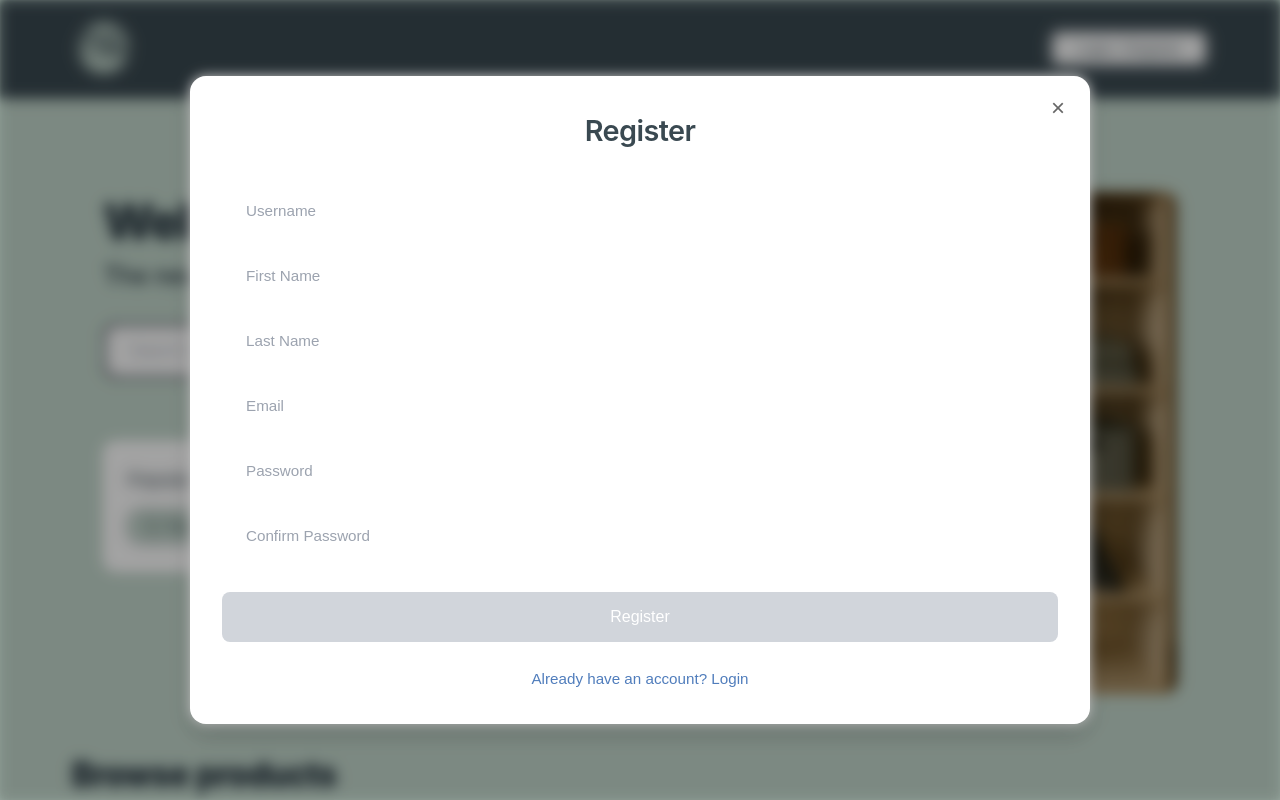
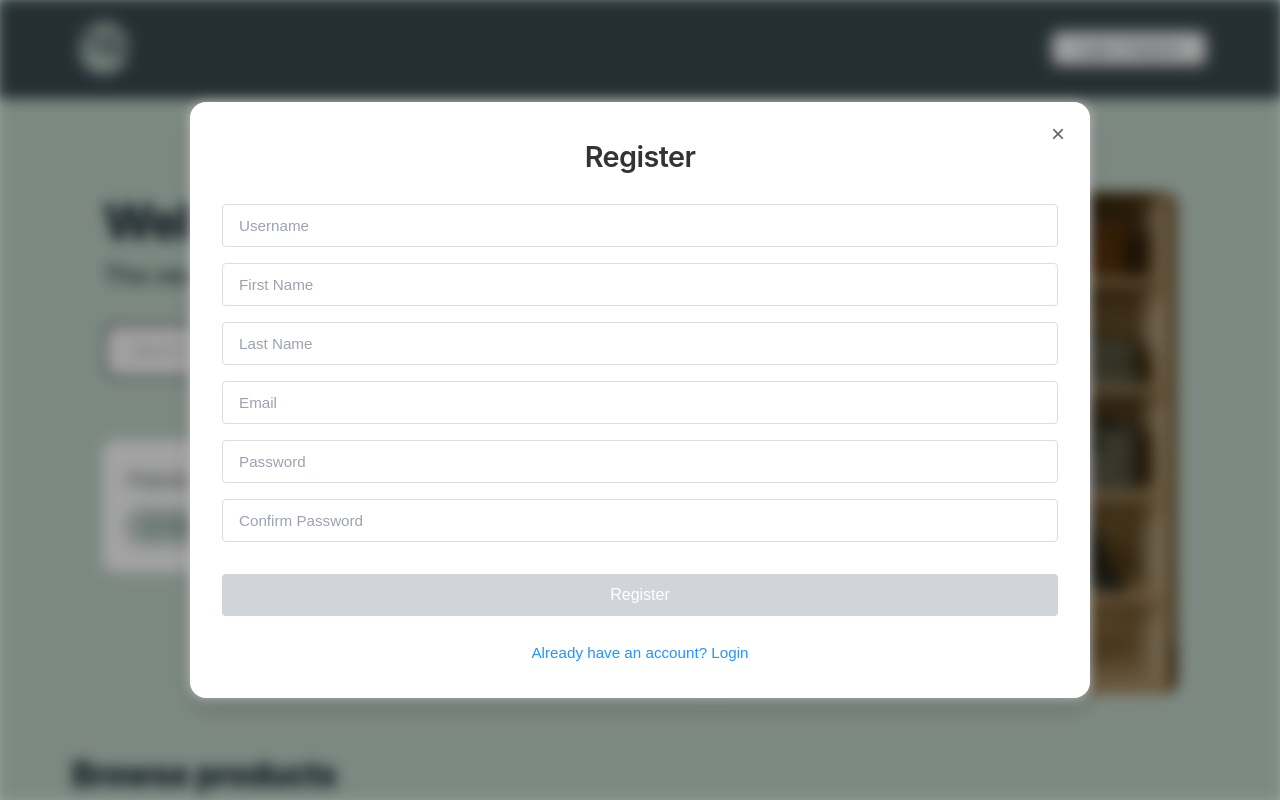
Before and after one commit to ntnu-blackandbrown/clozet, a Vue app in the folder frontend/: page /register in a window 1280 px wide. Shown: the top 800 px of the page. Built offline with nearby package versions, Linux system fonts and the light colour scheme; no server answers.

Commit message:
handle registering of user and forgot password view works properly

```diff
--- a/frontend/src/stores/AuthStore.ts
+++ b/frontend/src/stores/AuthStore.ts
@@ -77,13 +77,16 @@ export const useAuthStore = defineStore('auth', () => {
     firstName: string,
     lastName: string,
   ) => {
+    console.log("In request register now, sending data to backend")
     try {
       loading.value = true
       await axios.post('/api/auth/register', { username, password, email, firstName, lastName })
       return { success: true, message: 'Registration successful' }
+      console.log("Registration successful")
     } catch (error) {
       console.error('Registration error:', error)
       return { success: false, message: 'Registration failed' }
+      console.log("Registration failed")
     } finally {
       loading.value = false
     }
--- a/frontend/src/views/ForgotPasswordView.vue
+++ b/frontend/src/views/ForgotPasswordView.vue
@@ -68,7 +68,7 @@ import { ref, computed } from 'vue'
 import { useRouter } from 'vue-router'
 import { useField, useForm } from 'vee-validate'
 import * as yup from 'yup'
-
+import axios from '@/api/axios'
 const router = useRouter()
 const isLoading = ref(false)
 const error = ref(false)
@@ -128,7 +128,10 @@ const submit = handleSubmit(async (values) => {
     // })
 
     // Simulating API call for now
-    await new Promise(resolve => setTimeout(resolve, 1000))
+    await axios.post('/api/me/change-password', {
+      currentPassword: values.currentPassword,
+      newPassword: values.newPassword
+    })
 
     success.value = true
     message.value = 'Password has been updated successfully.'
--- a/frontend/src/views/LoginRegisterView.vue
+++ b/frontend/src/views/LoginRegisterView.vue
@@ -5,6 +5,7 @@ import * as yup from 'yup'
 import { useAuthStore } from '@/stores/AuthStore'
 import BaseModal from '@/components/modals/BaseModal.vue'
 import { useRouter } from 'vue-router'
+import axios from '@/api/axios'
 
 const router = useRouter()
 const authStore = useAuthStore()
@@ -19,6 +20,7 @@ const props = defineProps({
     default: 'login',
   },
 })
+
 const isLogin = ref(props.initialMode === 'login')
 const isSubmitting = ref(false)
 const statusMessage = ref('')
@@ -36,6 +38,7 @@ const formTitle = computed(() => {
   }
   return isLogin.value ? 'Login' : 'Register'
 })
+
 const toggleText = computed(() =>
   isLogin.value ? 'Need an account? Register' : 'Already have an account? Login',
 )
@@ -71,6 +74,14 @@ const { handleSubmit, errors, resetForm } = useForm({
   validationSchema: currentSchema,
 })
 
+// Define form fields with validation
+const { value: username, errorMessage: usernameError } = useField('username')
+const { value: password, errorMessage: passwordError } = useField('password')
+const { value: confirmPassword, errorMessage: confirmPasswordError } = useField('confirmPassword')
+const { value: firstName, errorMessage: firstNameError } = useField('firstName')
+const { value: lastName, errorMessage: lastNameError } = useField('lastName')
+const { value: email, errorMessage: emailError } = useField('email')
+
 const isFormValid = computed(() => {
   if (isLogin.value) {
     return !errors.value.username && !errors.value.password && username.value && password.value
@@ -91,13 +102,6 @@ const isFormValid = computed(() => {
     )
   }
 })
-
-const { value: username, errorMessage: usernameError } = useField('username')
-const { value: password, errorMessage: passwordError } = useField('password')
-const { value: confirmPassword, errorMessage: confirmPasswordError } = useField('confirmPassword')
-const { value: firstName, errorMessage: firstNameError } = useField('firstName')
-const { value: lastName, errorMessage: lastNameError } = useField('lastName')
-const { value: email, errorMessage: emailError } = useField('email')
 
 const toggleForm = () => {
   isLogin.value = !isLogin.value
@@ -138,6 +142,7 @@ const submit = handleSubmit(async (values) => {
       }
     } else {
       // Direct registration with correct endpoint
+      console.log("Registering now")
       const userData = {
         username: values.username,
         email: values.email,
@@ -146,26 +151,15 @@ const submit = handleSubmit(async (values) => {
         lastName: values.lastName,
         role: 'USER',
       }
+      console.log("userData", userData)
+      console.log("Sending request now")
 
-      debugInfo.value = `POST til /api/users/register med ${JSON.stringify(userData)}`
+      debugInfo.value = `POST til /api/auth/register med ${JSON.stringify(userData)}`
 
-      const response = await (values.username,
-      values.password,
-      values.email,
-      values.firstName,
-      values.lastName)
+      const response = await authStore.register(userData.username, userData.password, userData.email, userData.firstName, userData.lastName)
 
-      if (response.data) {
-        statusMessage.value = `Registrering vellykket! Velkommen, ${response.data.username}`
-        statusType.value = 'success'
-
-        // Auto-login with new credentials
-        const loginResult = await authStore.login(values.username, values.password)
-        if (loginResult.success) {
-          setTimeout(() => {
-            emit('close')
-          }, 1500)
-        }
+      if (response.success) {
+        statusMessage.value = `Registeration sucessful! Please check your email for verification`
       }
     }
   } catch (error: any) {
@@ -248,9 +242,9 @@ const submit = handleSubmit(async (values) => {
 
 <style scoped>
 h2 {
-  color: var(--color-outer-space);
+  color: #333;
   font-size: 1.8rem;
-  margin-bottom: var(--spacing-xl);
+  margin-bottom: 1.5rem;
   font-weight: 600;
   text-align: center;
   letter-spacing: -0.02em;
@@ -259,23 +253,23 @@ h2 {
 form {
   display: flex;
   flex-direction: column;
-  gap: var(--spacing-sm);
+  gap: 0.5rem;
 }
 
 input {
   width: 100%;
-  padding: var(--spacing-md) var(--spacing-lg);
+  padding: 0.75rem 1rem;
   font-size: 0.95rem;
-  border: 1px solid var(--color-wheatfield-dark);
-  border-radius: var(--border-radius);
-  background-color: var(--color-white);
-  transition: var(--transition-smooth);
-  color: var(--color-outer-space);
+  border: 1px solid #ddd;
+  border-radius: 4px;
+  background-color: white;
+  transition: all 0.2s ease;
+  color: #333;
 }
 
 input:focus {
   outline: none;
-  border-color: var(--color-summer-green);
+  border-color: #4CAF50;
   box-shadow: 0 0 0 3px rgba(150, 187, 124, 0.2);
 }
 
@@ -286,32 +280,32 @@ input::placeholder {
 .error {
   color: #ef4444;
   font-size: 0.875rem;
-  margin-top: calc(var(--spacing-xs) * -1);
-  margin-bottom: var(--spacing-xs);
+  margin-top: -0.25rem;
+  margin-bottom: 0.25rem;
 }
 
 button[type='submit'] {
   width: 100%;
-  padding: var(--spacing-md);
-  margin-top: var(--spacing-md);
-  background-color: var(--color-summer-green);
-  color: var(--color-white);
+  padding: 0.75rem;
+  margin-top: 1rem;
+  background-color: #4CAF50;
+  color: white;
   border: none;
-  border-radius: var(--border-radius);
+  border-radius: 4px;
   font-weight: 500;
   font-size: 1rem;
   cursor: pointer;
-  transition: var(--transition-bounce);
+  transition: all 0.2s ease;
   display: flex;
   justify-content: center;
   align-items: center;
-  gap: var(--spacing-sm);
+  gap: 0.5rem;
 }
 
 button[type='submit']:hover:not(:disabled) {
-  background-color: var(--color-summer-green-dark);
+  background-color: #45a049;
   transform: translateY(-2px);
-  box-shadow: var(--box-shadow-medium);
+  box-shadow: 0 4px 6px rgba(0, 0, 0, 0.1);
 }
 
 button[type='submit']:disabled {
@@ -323,17 +317,17 @@ button[type='submit']:disabled {
 .toggle-form {
   background: none;
   border: none;
-  color: var(--color-smalt-blue);
+  color: #2196F3;
   font-size: 0.95rem;
-  margin-top: var(--spacing-lg);
+  margin-top: 1.5rem;
   cursor: pointer;
-  transition: var(--transition-smooth);
-  padding: var(--spacing-xs) var(--spacing-sm);
-  border-radius: var(--border-radius-sm);
+  transition: all 0.2s ease;
+  padding: 0.25rem 0.5rem;
+  border-radius: 4px;
 }
 
 .toggle-form:hover:not(:disabled) {
-  color: var(--color-smalt-blue-dark);
+  color: #1976D2;
   background-color: rgba(80, 125, 188, 0.1);
 }
 
@@ -344,15 +338,15 @@ button[type='submit']:disabled {
 
 .status-message {
   text-align: center;
-  padding: var(--spacing-sm) var(--spacing-md);
-  border-radius: var(--border-radius);
-  margin: var(--spacing-sm) 0;
+  padding: 0.5rem 1rem;
+  border-radius: 4px;
+  margin: 0.5rem 0;
   font-size: 0.95rem;
 }
 
 .status-message.success {
-  background-color: var(--color-summer-green-light);
-  color: var(--color-summer-green-dark);
+  background-color: #e8f5e9;
+  color: #2e7d32;
 }
 
 .status-message.error {
@@ -361,18 +355,18 @@ button[type='submit']:disabled {
 }
 
 .status-message.info {
-  background-color: var(--color-wheatfield-light);
-  color: var(--color-outer-space);
+  background-color: #f3f4f6;
+  color: #333;
 }
 
 .debug-info {
   font-family: monospace;
   font-size: 0.875rem;
-  padding: var(--spacing-sm);
+  padding: 0.5rem;
   background-color: #1f2937;
   color: #f3f4f6;
-  border-radius: var(--border-radius-sm);
-  margin-top: var(--spacing-sm);
+  border-radius: 4px;
+  margin-top: 0.5rem;
   white-space: pre-wrap;
   word-break: break-all;
 }
@@ -381,7 +375,7 @@ button[type='submit']:disabled {
   display: inline-block;
   width: 1.25rem;
   height: 1.25rem;
-  border: 2px solid var(--color-white);
+  border: 2px solid #ffffff;
   border-radius: 50%;
   border-top-color: transparent;
   animation: spin 0.8s linear infinite;
```
Also changed, not shown: 1 other file (tests, documents, lock files or other folders).
